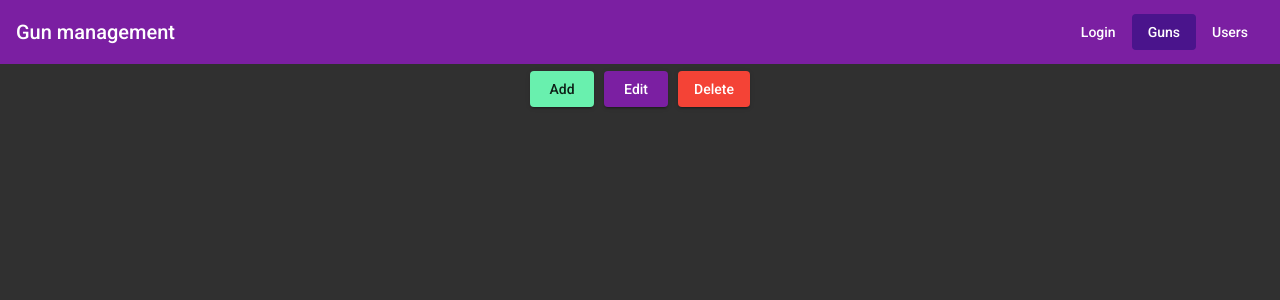
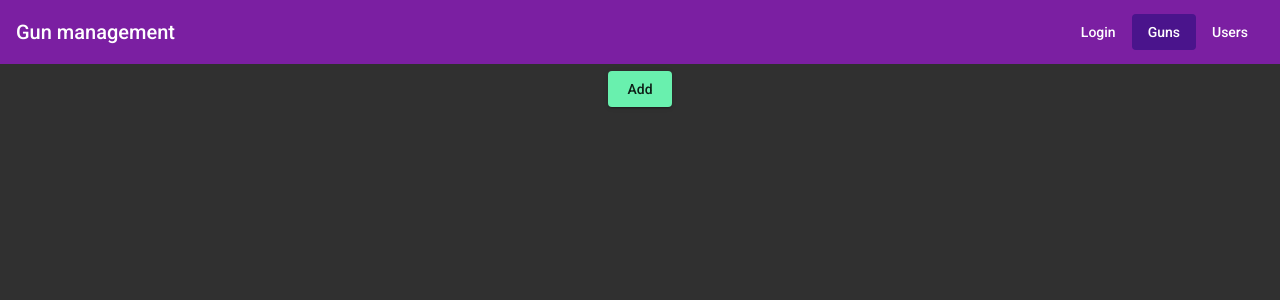
Before and after one commit to dgacek/gun-mgmt-app, an Angular app in the folder WEB/gun-mgmt-app/: page /guns in a window 1280 px wide. Shown: the top 300 px of the page. Built offline with nearby package versions, Linux system fonts and the light colour scheme; no server answers.

Commit message:
edit and delete buttons appear when item selected

```diff
--- a/WEB/gun-mgmt-app/src/app/pages/gunlist-page/gunlist-page.component.html
+++ b/WEB/gun-mgmt-app/src/app/pages/gunlist-page/gunlist-page.component.html
@@ -4,7 +4,7 @@
   </div>
   <div class="buttons">
     <button mat-raised-button color="accent" class="space-around">Add</button>
-    <button mat-raised-button color="primary" class="space-around">Edit</button>
-    <button mat-raised-button color="warn" class="space-around">Delete</button>
+    <button *ngIf="selectedItem" mat-raised-button color="primary" class="space-around">Edit</button>
+    <button *ngIf="selectedItem" mat-raised-button color="warn" class="space-around">Delete</button>
   </div>
 </div>
```
